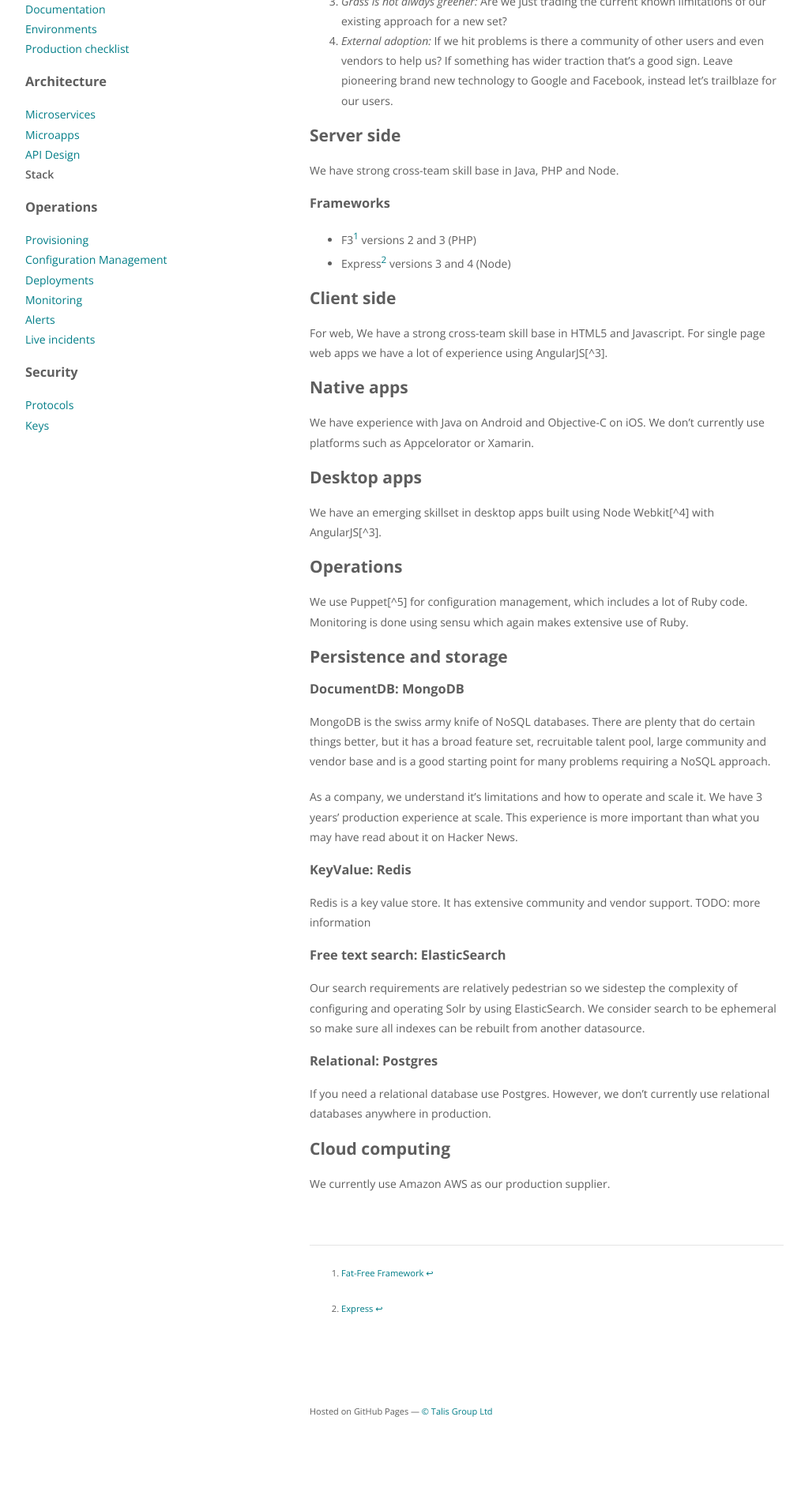
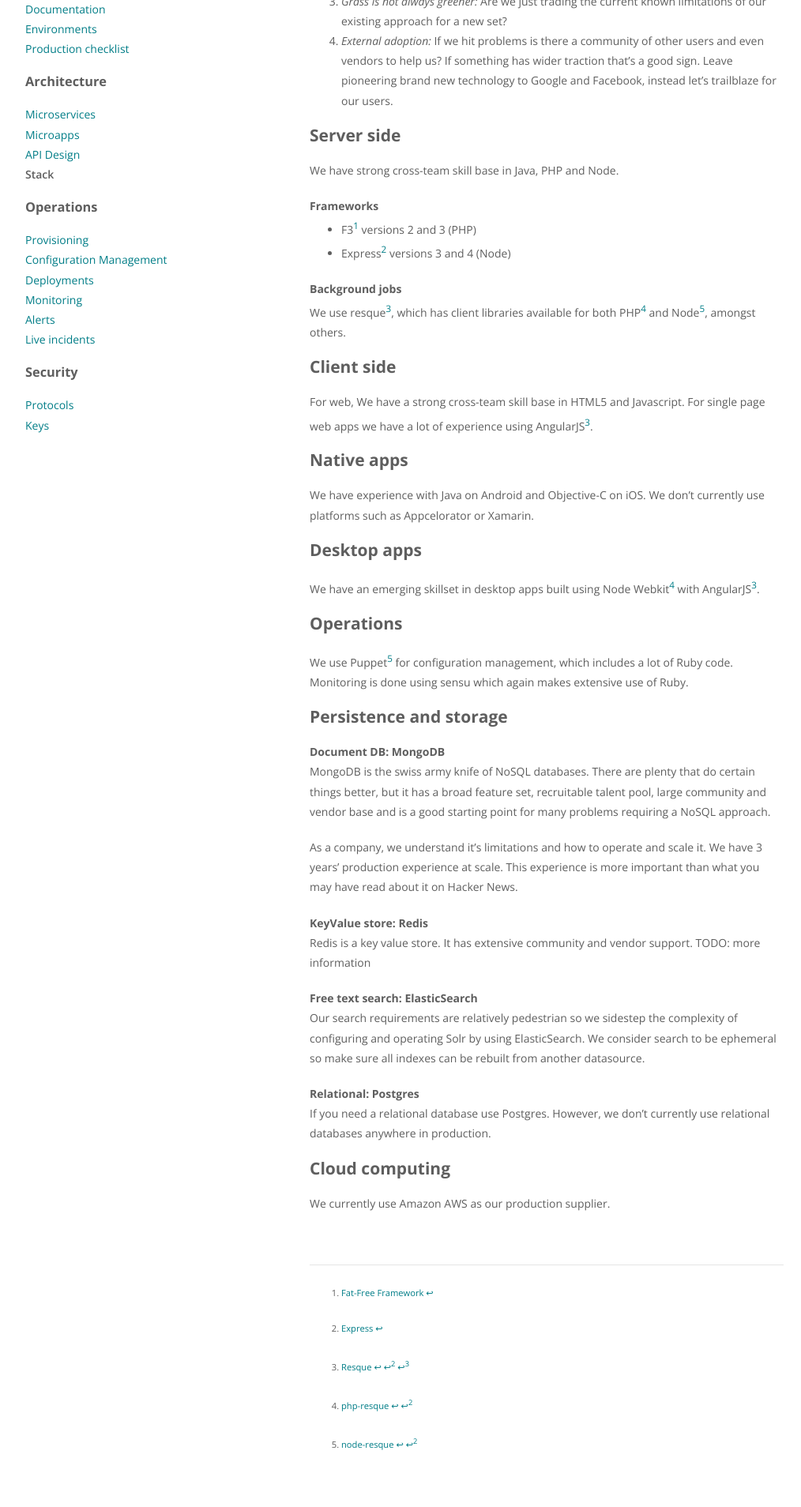
Before and after one commit to ellerbrock/talis.github.io, a Jekyll site: the page built from topics/stack.md, in a window 1280 px wide. Shown: the part 635-2543 px from the top of the page at 79% size, without its empty margins (128-1142 px from the left). Built offline with Jekyll 4.4.1, drawn with Linux system fonts in a browser that asks for light colours; before the commit the page ends 2455 px from its top, so only the background shows below that; some of the changed text lies outside the part shown.

Commit message:
Added category functionality

```diff
--- a/_includes/footer.html
+++ b/_includes/footer.html
@@ -1 +1,15 @@
-<p><small>Hosted on GitHub Pages &mdash; <a href="https://github.com/talis">&copy; Talis Group Ltd</a></small></p>
+<footer>
+    <nav>
+        <h4>Other topics in {{ page.category }}:</h4>
+        <ul>
+            {% for p in site.pages %}
+            {% if p.category == page.category %}
+            {% if p.title != page.title %}
+            <li><a href="{{ site.url }}/topics/{{p.body_class}}.html">{{p.title}}</a></li>
+            {% endif%}
+            {% endif%}
+            {% endfor %}
+        </ul>
+    </nav>
+    <p><small>Hosted on GitHub Pages &mdash; <a href="https://github.com/talis">&copy; Talis Group Ltd</a></small></p>
+</footer>
--- a/stylesheets/styles.css
+++ b/stylesheets/styles.css
@@ -23,11 +23,10 @@
 }
 
 h1, h2, h3, h4, h5, h6 {
-  margin:0 0 20px;
     color: #5E5E5E;
 }
 
-p, ul, ol, table, pre, dl {
+h1, h2, h3, p, ul, ol, table, pre, dl {
   margin:0 0 20px;
 }
 
@@ -41,6 +40,10 @@
 
 h2 {
   font-size:1.5em;
+}
+
+h4, h5, h6 {
+    margin:0;
 }
 
 a {
@@ -111,15 +114,29 @@
   float:left;
 }
 
-header ul {
+nav ul {
   list-style:none;
   padding:0;
 }
-header ul li.active a {
+nav ul li.active a {
     color: #5E5E5E;
     font-weight: 600;
     /*padding-bottom: 0.6em;*/
 }
+
+footer nav ul li, footer nav ul, footer nav h4 {
+    display: inline;
+}
+footer nav ul li:after{
+  content: ', ';
+}
+footer nav ul li:last-child:after{
+  content: '';
+}
+footer nav {
+    margin-bottom: 1em;
+}
+
 strong {
   color:#222;
   font-weight:700;
@@ -132,7 +149,7 @@
 
 section {
     padding-top: 12em;
-    padding-bottom:6em;
+    padding-bottom:3em;
 }
 
 small {
--- a/topics/stack.md
+++ b/topics/stack.md
@@ -28,10 +29,14 @@
 
 We have strong cross-team skill base in Java, PHP and Node.
 
-### Frameworks
+#### Frameworks
 
 * F3[^1] versions 2 and 3 (PHP)
 * Express[^2] versions 3 and 4 (Node)
+
+#### Background jobs
+
+We use resque[^3], which has client libraries available for both PHP[^4] and Node[^5], amongst others.
 
 ## Client side
 
@@ -54,7 +59,7 @@
 
 ## Persistence and storage
 
-### DocumentDB: MongoDB
+#### Document DB: MongoDB
 
 MongoDB is the swiss army knife of NoSQL databases. There are plenty that do certain things better, but it has a broad
 feature set, recruitable talent pool, large community and vendor base and is a good starting point for many problems
@@ -63,16 +68,16 @@
 As a company, we understand it's limitations and how to operate and scale it. We have 3 years' production experience at
 scale. This experience is more important than what you may have read about it on Hacker News.
 
-### KeyValue: Redis
+#### KeyValue store: Redis
 
 Redis is a key value store. It has extensive community and vendor support. TODO: more information
 
-### Free text search: ElasticSearch
+#### Free text search: ElasticSearch
 
 Our search requirements are relatively pedestrian so we sidestep the complexity of configuring and operating Solr by
 using ElasticSearch. We consider search to be ephemeral so make sure all indexes can be rebuilt from another datasource.
 
-### Relational: Postgres
+#### Relational: Postgres
 
 If you need a relational database use Postgres. However, we don't currently use relational databases anywhere in
 production.
@@ -84,3 +89,6 @@
 
 [^1]: [Fat-Free Framework](http://fatfreeframework.com/home)
 [^2]: [Express](http://expressjs.com/)
+[^3]: [Resque](https://github.com/resque/resque)
+[^4]: [php-resque](https://github.com/chrisboulton/php-resque)
+[^5]: [node-resque](https://github.com/taskrabbit/node-resque)
```
Also changed, not shown: other parts of topics/stack.md (+1 -0 lines), topics/apis.md (+1 -0 lines), topics/microapps.md (+1 -0 lines), topics/microservices.md (+1 -0 lines).
